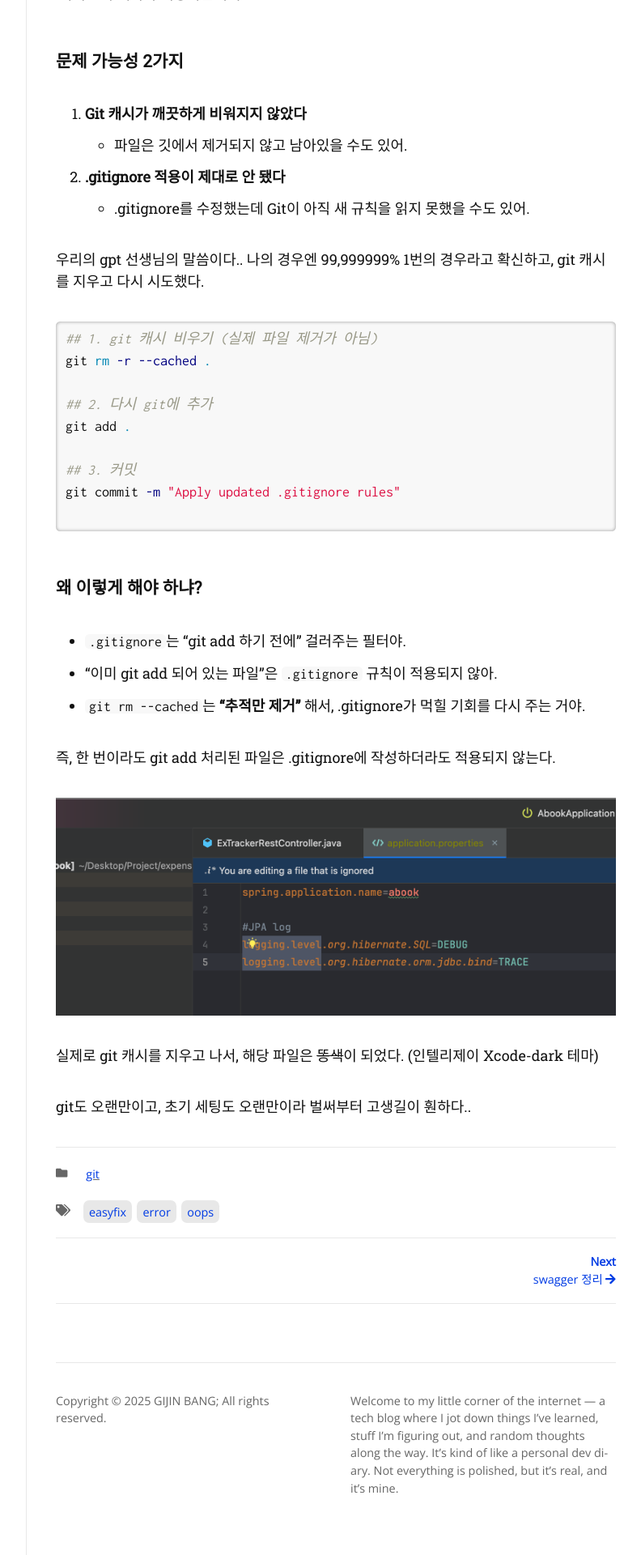
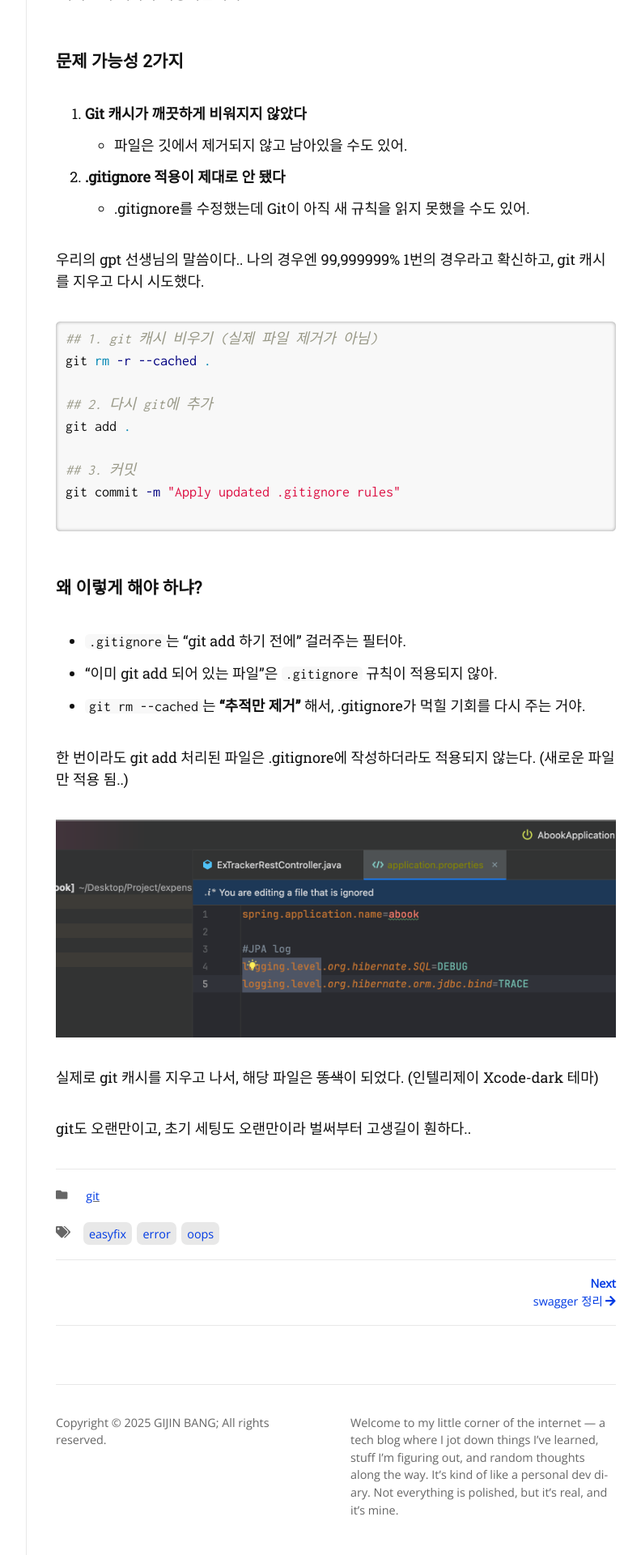
Before and after one commit to GJBBang/GJBBang.github.io, a Jekyll site: the page built from _posts/2025-04-27-gitignore-error.md, in a window 1280 px wide. Shown: the part 1553-3473 px from the top of the page at 81% size, without its empty margins (357-1149 px from the left). Built offline with Jekyll 4.4.1, drawn with Linux system fonts in a browser that asks for light colours; nearby versions of some CDN libraries; some web fonts are replaced.

Commit message:
chore: 문구 수정

```diff
--- a/_posts/2025-04-27-gitignore-error.md
+++ b/_posts/2025-04-27-gitignore-error.md
@@ -74,7 +74,10 @@ git commit -m "Apply updated .gitignore rules"
 
 
 
-즉, 한 번이라도 git add 처리된 파일은 .gitignore에 작성하더라도 적용되지 않는다.
+한 번이라도 git add 처리된 파일은 .gitignore에 작성하더라도 적용되지 않는다.
+(새로운 파일만 적용 됨..)
+
+
 
 ![스크린샷 2025-04-27 오후 5.27.44](https://gjbbang.github.io/assets/images/202504/image02.png)
 
```
